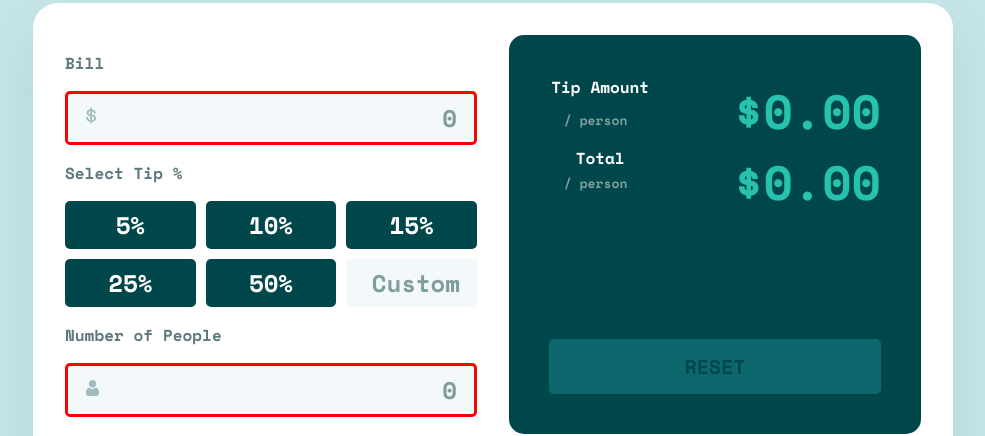
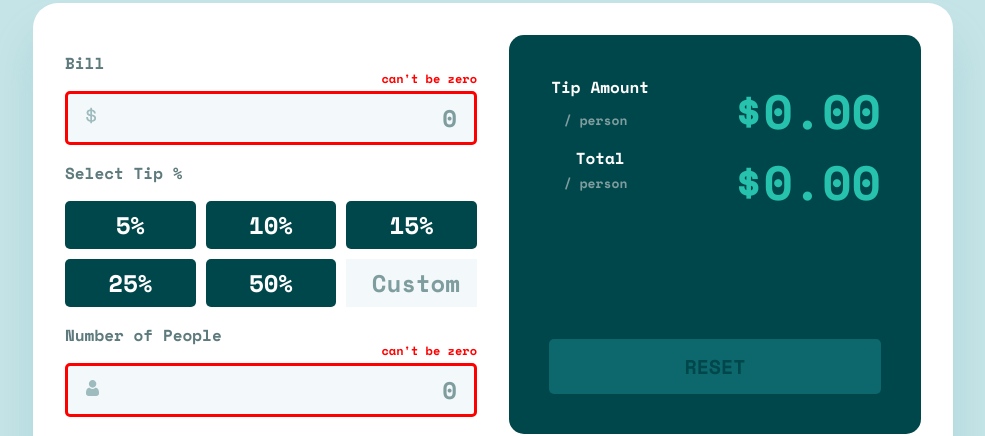
Before and after one commit to Davitvashakmadze/QuickCalc, a React (Create React App) app: page / in a window 1280 px wide. Both pictures are taken after a click on the button "5%". Shown: the part 240-676 px from the top of the page, without its empty margins (147-1132 px from the left). Built offline with nearby package versions, Linux system fonts and the light colour scheme.

Commit message:
feat: add error message

```diff
--- a/src/components/home.jsx
+++ b/src/components/home.jsx
@@ -55,7 +55,6 @@ const Home = () => {
       setInputError(false);
     }
 
-
     setTipPercent(percent);
     console.log(percent);
   };
@@ -88,6 +87,7 @@ const Home = () => {
               <div className="input-bill user-input-bill">
                 <label>Bill</label>
                 <img className="icon-dollar" src={dolarIcon} alt="dolar icon" />
+                {inputError && <p className="error-message">can't be zero</p>}
                 <input
                   className={`input bill-input ${inputError ? "error" : ""}`}
                   placeholder="0"
@@ -124,6 +124,7 @@ const Home = () => {
                   src={personIcon}
                   alt="person icon"
                 />
+                {inputError && <p className="error-message">can't be zero</p>}
                 <input
                   className={`input people-input ${inputError ? "error" : ""}`}
                   placeholder="0"
--- a/src/components/home.scss
+++ b/src/components/home.scss
@@ -13,14 +13,17 @@ body {
   font-size: 16px;
   background: #c5e4e7;
 
+  .error {
+    border: solid 3px red;
+  }
 
-    .error{
-      content: "can't be zero";
-      border: solid 3px red;
-    }
-
-
-
+  .error-message {
+    position: absolute;
+    right: 0;
+    top: 20%;
+    color: red;
+    font-size: 12px;
+  }
 }
 input {
   padding: 6px 17px 6px 17px;
```
